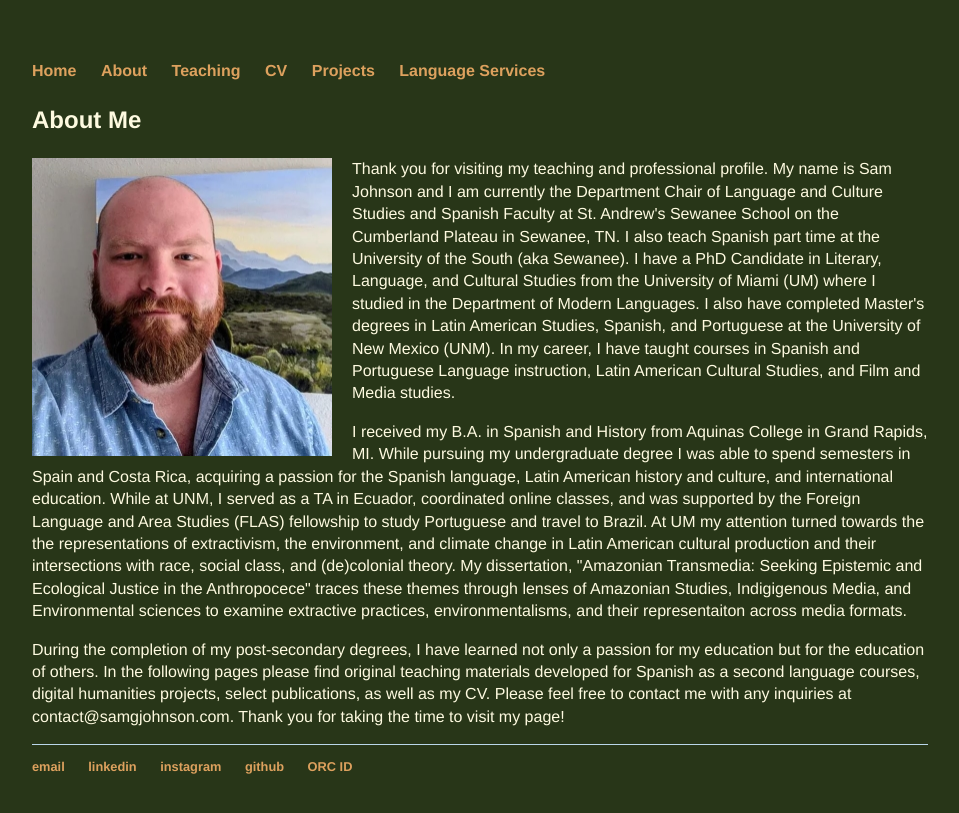
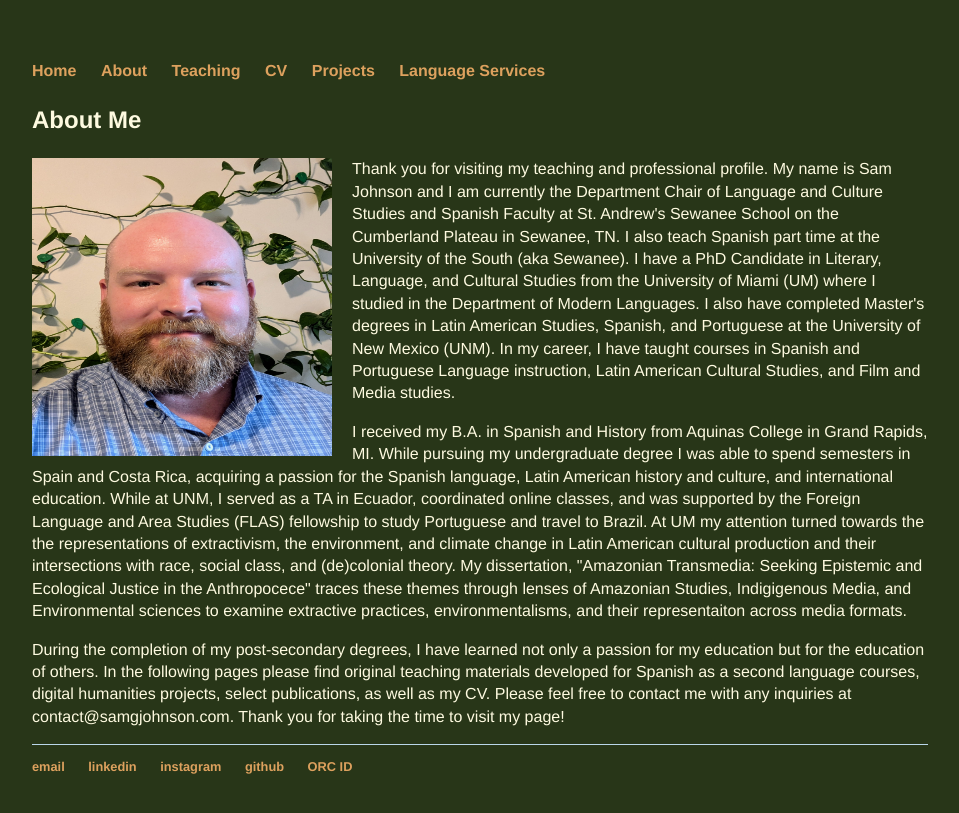
Before and after one commit to samgjohnson/samgjohnson.github.io, a Jekyll site: the page built from about/index.html, in a window 1280 px wide. Shown: the top 813 px of the page, without its empty margins (160-1119 px from the left). Built offline with Jekyll 4.4.1, drawn with Linux system fonts in a browser that asks for light colours.

Commit message:
Update index.html

```diff
--- a/about/index.html
+++ b/about/index.html
@@ -3,7 +3,7 @@ layout: default
 title: About Me
 ---
 <h3>About Me </h3>
-<img src="/assets/headshot2.JPG" align="left" style="padding: 0px 20px 0px 0px; width:300px;height:298px"><p>Thank you for visiting my teaching and professional profile. My name is Sam Johnson and I am currently the Department Chair of Language and Culture Studies and Spanish Faculty at St. Andrew's Sewanee School on the Cumberland Plateau in Sewanee, TN. I also teach Spanish part time at the University of the South (aka Sewanee). I have a PhD Candidate in Literary, Language, and Cultural Studies from the University of Miami (UM) where I studied in the Department of Modern Languages. I also have completed Master's degrees in Latin American Studies, Spanish, and Portuguese at the University of New Mexico (UNM). In my career, I have taught courses in Spanish and Portuguese Language instruction, Latin American Cultural Studies, and Film and Media studies. </p>
+<img src="/assets/sjohnson-headshot.jpg" align="left" style="padding: 0px 20px 0px 0px; width:300px;height:298px"><p>Thank you for visiting my teaching and professional profile. My name is Sam Johnson and I am currently the Department Chair of Language and Culture Studies and Spanish Faculty at St. Andrew's Sewanee School on the Cumberland Plateau in Sewanee, TN. I also teach Spanish part time at the University of the South (aka Sewanee). I have a PhD Candidate in Literary, Language, and Cultural Studies from the University of Miami (UM) where I studied in the Department of Modern Languages. I also have completed Master's degrees in Latin American Studies, Spanish, and Portuguese at the University of New Mexico (UNM). In my career, I have taught courses in Spanish and Portuguese Language instruction, Latin American Cultural Studies, and Film and Media studies. </p>
 <p>I received my B.A. in Spanish and History from Aquinas College in Grand Rapids, MI. While pursuing my undergraduate degree I was able to spend semesters in Spain and Costa Rica, acquiring a passion for the Spanish language, Latin American history and culture, and international education. While at UNM, I served as a TA in Ecuador, coordinated online classes, and was supported by the Foreign Language and Area Studies (FLAS) fellowship to study Portuguese and travel to Brazil. At UM my attention turned towards the the representations of extractivism, the environment, and climate change in Latin American cultural production and their intersections with race, social class, and (de)colonial theory. My dissertation, "Amazonian Transmedia: Seeking Epistemic and Ecological Justice in the Anthropocece" traces these themes through lenses of Amazonian Studies, Indigigenous Media, and Environmental sciences to examine extractive practices, environmentalisms, and their representaiton across media formats.</p>
 <p> During the completion of my post-secondary degrees, I have learned not only a passion for my education but for the education of others. In the following pages please find original teaching materials developed for Spanish as a second language courses, digital humanities projects, select publications, as well as my CV.
 Please feel free to contact me with any inquiries at contact@samgjohnson.com. Thank you for taking the time to visit my page!</p>
```
